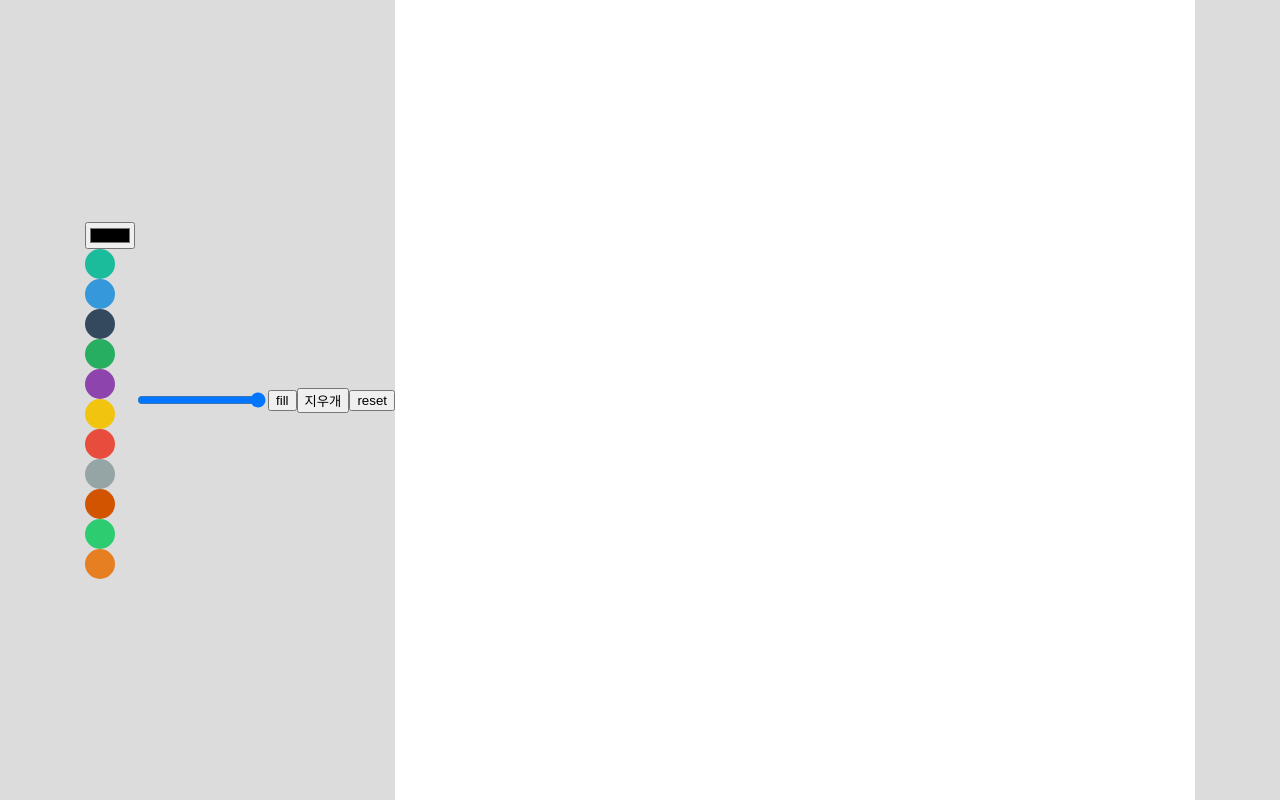
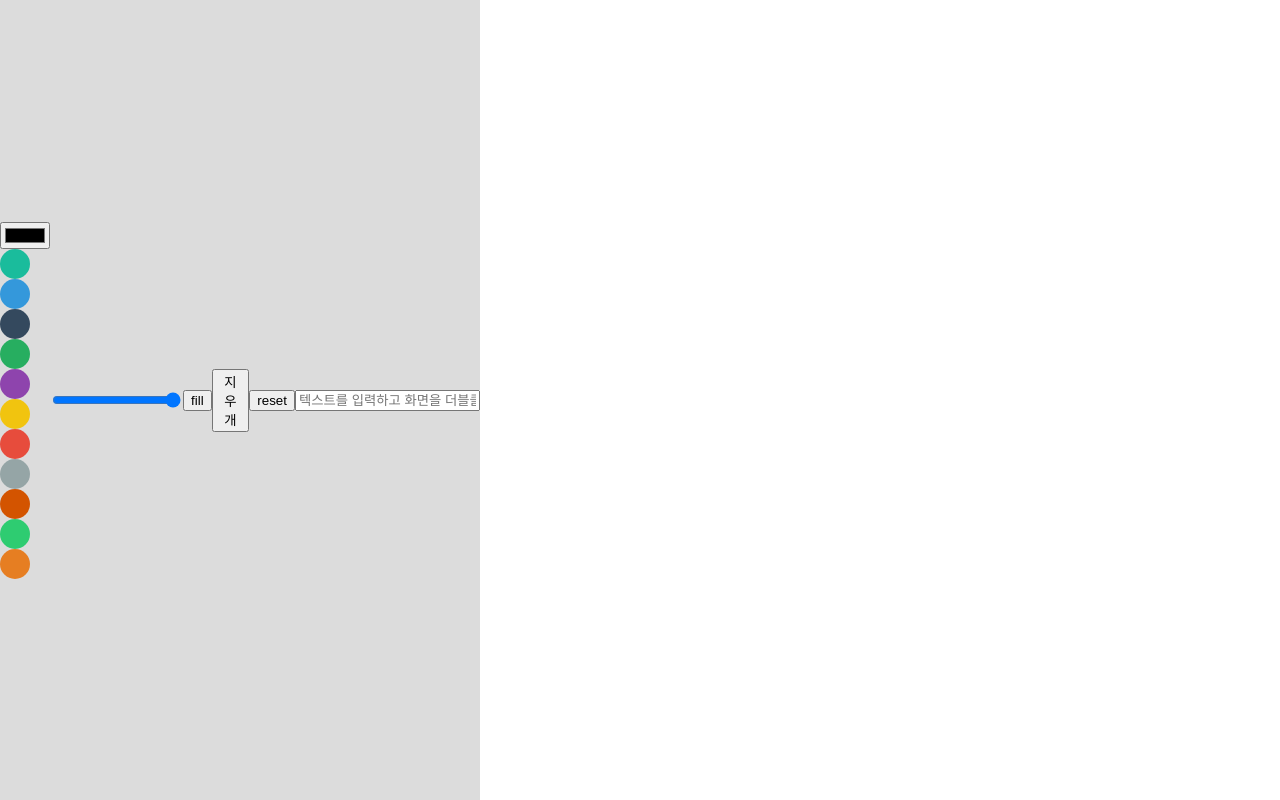
Before and after one commit to leehyeonj/meme_maker, a React (Create React App) app in the folder meme_maker/: page / in a window 1280 px wide. Built offline with nearby package versions, Linux system fonts and the light colour scheme.

Commit message:
feat : 글자 표시하기

```diff
--- a/meme_maker/src/Canvas.jsx
+++ b/meme_maker/src/Canvas.jsx
@@ -14,6 +14,7 @@ const Canvas = () => {
   const [isFilling, setIsFilling] = useState(false);
   const [isErasing, setIsErasing] = useState(false);
   const [brushColor, setBrushColor] = useRecoilState(colorState);
+  const textRef = useRef();
 
   const CANVAS_WIDTH = 800;
   const CANVAS_HEIGHT = 800;
@@ -79,6 +80,20 @@ const Canvas = () => {
     ctx.fillRect(0, 0, CANVAS_WIDTH, CANVAS_HEIGHT);
   };
 
+  const onCanvasDoubleClick = (event) => {
+    if (textRef.current.value) {
+      ctx.save();
+      ctx.lineWidth = 1;
+      ctx.font = "48px serif";
+      ctx.fillText(
+        textRef.current.value,
+        event.nativeEvent.offsetX,
+        event.nativeEvent.offsetY
+      );
+      ctx.restore();
+    }
+  };
+
   return (
     <div className="body">
       <ColorSet />
@@ -93,6 +108,10 @@ const Canvas = () => {
       <button onClick={onClickFillBtn}>{isFilling ? "stroke" : "fill"}</button>
       <button onClick={onEraserClick}>지우개</button>
       <button onClick={onResetCanvas}>reset</button>
+      <input
+        ref={textRef}
+        placeholder="텍스트를 입력하고 화면을 더블클릭하세요"
+      ></input>
       <canvas
         className="canvas"
         ref={canvasRef}
@@ -101,6 +120,7 @@ const Canvas = () => {
         onMouseMove={drawing}
         onMouseLeave={finishDrawing}
         onClick={onCanvasClick}
+        onDoubleClick={onCanvasDoubleClick}
       ></canvas>
     </div>
   );
```
